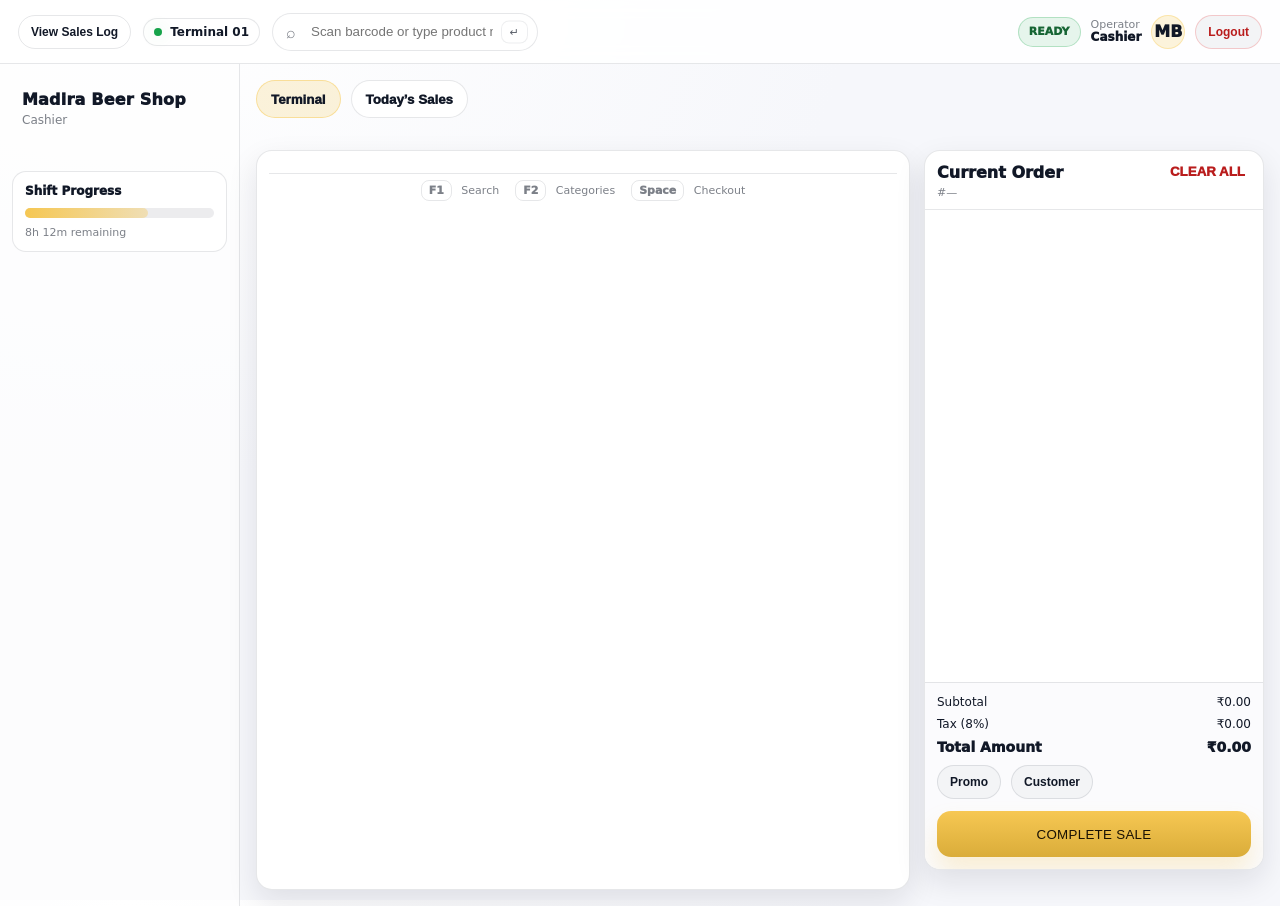
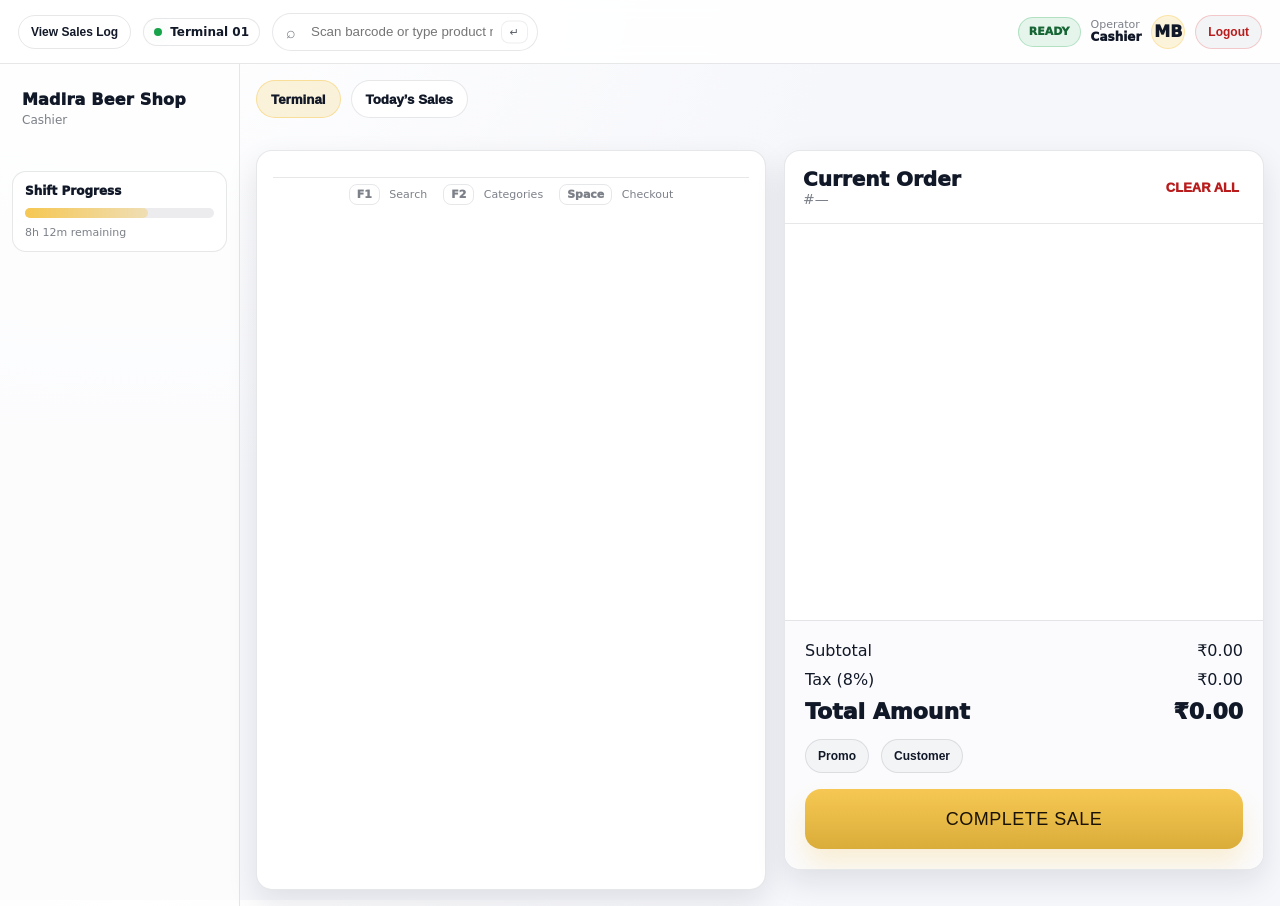

pannel update

--- a/cashier.css
+++ b/cashier.css
@@ -1,4 +1,4 @@
-/* cashier.css (LIGHT THEME) — FULL UPDATED (copy-paste entire file) */
+/* cashier.css (LIGHT THEME) — ENHANCED FOR VISIBILITY */
 :root{
   --bg:#f6f7fb;
   --panel:#ffffff;
@@ -219,8 +219,8 @@ body{
 /* TERMINAL GRID */
 .terminalGrid{
   display:grid;
-  grid-template-columns: 1fr 340px;
-  gap:14px;
+  grid-template-columns: 1fr 480px; /* ✅ Even wider cart panel for better visibility */
+  gap:18px;
   height: calc(100vh - 64px - 16px - 16px - 52px - 12px);
   min-height: 560px;
 }
@@ -228,15 +228,15 @@ body{
   border-radius:16px;
   background: #fff;
   border:1px solid var(--stroke);
-  padding:12px;
+  padding:16px;
   display:flex;
   flex-direction:column;
   box-shadow: var(--shadow);
 }
 .productsGrid{
   display:grid;
-  grid-template-columns: repeat(4, minmax(0, 1fr));
-  gap:12px;
+  grid-template-columns: repeat(auto-fill, minmax(180px, 1fr)); /* ✅ Auto-fill for better fit */
+  gap:16px;
   overflow:auto;
   padding-right:4px;
 }
@@ -250,18 +250,18 @@ body{
 }
 .productCard:hover{transform: translateY(-2px); box-shadow: 0 10px 22px rgba(17,24,39,.08)}
 .pImg{
-  height:110px;
+  height:120px;
   background: radial-gradient(180px 120px at 30% 20%, rgba(246,197,74,.28), rgba(17,24,39,.03));
   display:grid; place-items:center;
   border-bottom:1px solid var(--stroke);
 }
-.pImg img{width:58px; height:58px; object-fit:contain; filter: drop-shadow(0 12px 16px rgba(0,0,0,.18))}
-.pBody{padding:10px}
-.pName{font-weight:1000; font-size:12px}
-.pMeta{color:var(--muted); font-size:11px; margin-top:4px}
+.pImg img{width:70px; height:70px; object-fit:contain; filter: drop-shadow(0 12px 16px rgba(0,0,0,.18))}
+.pBody{padding:14px}
+.pName{font-weight:1000; font-size:17px; line-height: 1.3;} /* ✅ Large & Clear product names */
+.pMeta{color:var(--muted); font-size:13px; margin-top:4px}
 .pBottom{display:flex; align-items:center; justify-content:space-between; margin-top:10px}
-.pPrice{font-weight:1000; color:#92400e}
-.pStock{font-size:11px; color:var(--muted)}
+.pPrice{font-weight:1000; color:#92400e; font-size: 18px;} /* ✅ Prominent price */
+.pStock{font-size:13px; color:var(--muted)}
 
 .bottomHints{
   display:flex; gap:16px;
@@ -289,83 +289,90 @@ body{
   flex-direction:column;
   overflow:hidden;
   box-shadow: var(--shadow);
+  height: 80vh !important;
+  max-height: 80vh !important;
+  align-self: start;
 }
 .cartHeader{
-  padding:12px 12px 10px;
+  padding:16px 18px;
   border-bottom:1px solid var(--stroke);
   display:flex;
-  align-items:flex-start;
+  align-items:center;
   justify-content:space-between;
 }
-.cartTitle{font-weight:1000}
-.cartMeta{font-size:11px; color:var(--muted); margin-top:4px}
+.cartTitle{font-weight:1000; font-size: 20px;}
+.cartMeta{font-size:14px; color:var(--muted)}
 .linkBtn{
   border:none;
   background:transparent;
   color:#92400e;
   font-weight:1000;
   cursor:pointer;
+  font-size: 13px;
 }
 .linkBtn.danger{color:#b91c1c}
 
 .cartItems{
-  padding:10px;
-  overflow:auto;
+  padding:14px;
+  overflow-y: auto !important;
   flex:1;
   display:flex;
   flex-direction:column;
-  gap:10px;
+  gap:12px;
 }
 .cartItem{
   border:1px solid var(--stroke);
   background: #fff;
   border-radius:14px;
-  padding:10px;
+  padding:14px;
   display:flex;
-  gap:10px;
+  gap:14px;
   align-items:center;
 }
 .cThumb{
-  width:40px; height:40px;
+  width:60px; height:60px;
   border-radius:12px;
   border:1px solid var(--stroke);
   background: rgba(246,197,74,.20);
   display:grid; place-items:center;
 }
-.cThumb img{width:28px; height:28px; object-fit:contain}
+.cThumb img{width:40px; height:40px; object-fit:contain}
 .cInfo{flex:1}
-.cName{font-weight:1000; font-size:12px}
-.cSub{font-size:11px; color:var(--muted); margin-top:2px}
+.cName{font-weight:1000; font-size:17px; line-height: 1.3;} /* ✅ Large font in cart */
+.cSub{font-size:13px; color:var(--muted); margin-top:4px}
 
-.qtyBox{display:flex; align-items:center; gap:6px;}
+.qtyBox{display:flex; align-items:center; gap:10px;}
 .qtyBtn{
-  width:28px; height:28px;
+  width:36px; height:36px;
   border-radius:10px;
   border:1px solid var(--stroke);
   background: #fff;
   color:var(--text);
   cursor:pointer;
   font-weight:1000;
+  font-size: 18px;
 }
-.qtyVal{min-width:18px; text-align:center; font-weight:1000}
-.cPrice{font-weight:1000; color:#92400e; min-width:64px; text-align:right}
+.qtyVal{min-width:28px; text-align:center; font-weight:1000; font-size: 18px;}
+.cPrice{font-weight:1000; color:#92400e; min-width:90px; text-align:right; font-size: 18px;}
 
 .cartTotals{
-  padding:12px;
+  padding:20px;
   border-top:1px solid var(--stroke);
   background: var(--panel2);
+  flex: 0 0 auto;
 }
-.totRow{display:flex; justify-content:space-between; font-size:12px; margin-bottom:8px}
-.totRow.total{font-size:14px; font-weight:1000}
-.cartActions{display:flex; gap:10px; margin:10px 0 12px}
+.totRow{display:flex; justify-content:space-between; font-size: 16px; margin-bottom:10px}
+.totRow.total{font-size:22px; font-weight:1000; margin-bottom:15px} /* ✅ Big Total Amount */
+.cartActions{display:flex; gap:12px; margin:12px 0 16px}
 .btnPrimary{
   width:100%;
-  height:46px;
+  height:60px;
   border:none;
-  border-radius:14px;
+  border-radius:16px;
   cursor:pointer;
   font-weight:1100;
-  letter-spacing:.3px;
+  font-size: 18px;
+  letter-spacing:.5px;
   background: linear-gradient(180deg, rgba(246,197,74,.95), rgba(216,168,47,.95));
   color:#1a1204;
   box-shadow: 0 16px 26px rgba(246,197,74,.22);
